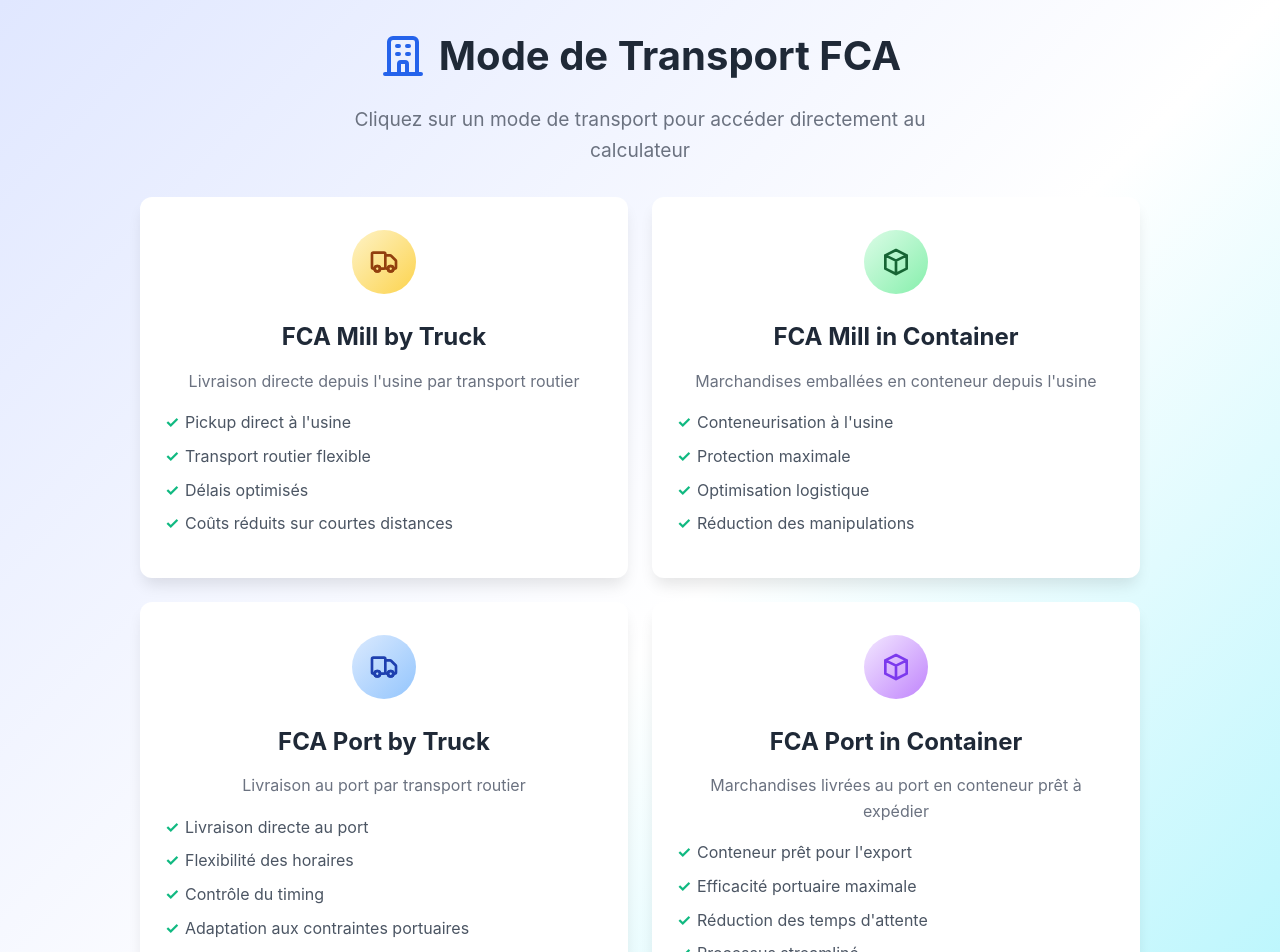
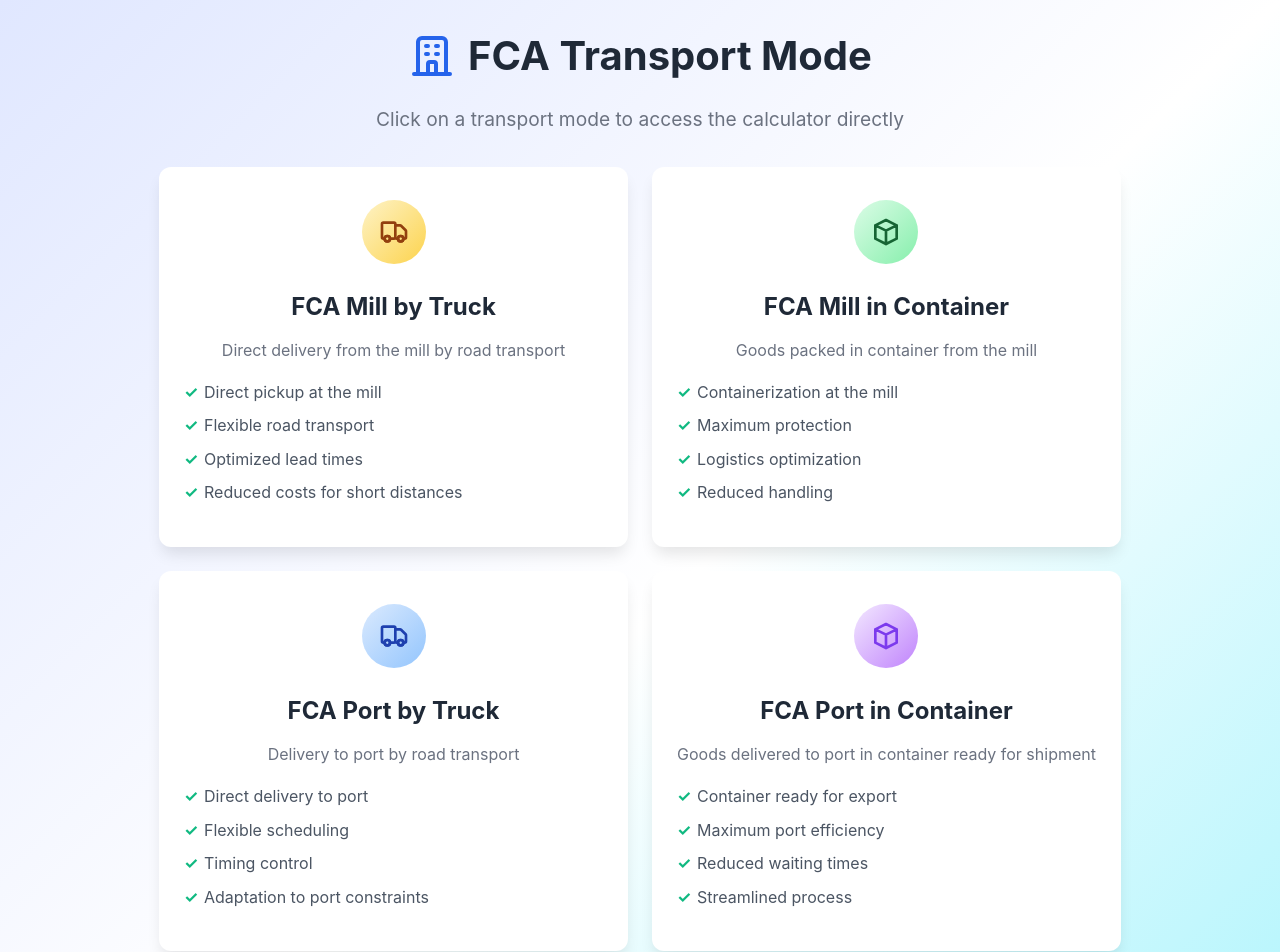
Before and after one commit to ghezal0n/CalculCost, a React (Create React App) app: page /transport in a window 1280 px wide. Shown: the top 952 px of the page. Built offline with nearby package versions, Linux system fonts and the light colour scheme; sample sign-in values are in the browser's storage.

Commit message:
translate version to english

```diff
--- a/src/App.js
+++ b/src/App.js
@@ -6,7 +6,7 @@ import {
   Navigate,
 } from "react-router-dom";
 import RegisterPage from "./pages/RegistrePage";
-import FreightPage from "./pages/FreightPage";
+import RegionPage from "./pages/RegionPage";
 import TransportChoicePage from "./pages/TransportChoicePage";
 import CalculPage from "./pages/CalculPage";
 import HistoriquePage from "./pages/HistoriquePage";
@@ -18,14 +18,14 @@ function App() {
   return (
     <Router>
       <Routes>
-        <Route path="/" element={<LoginForm />} />
-        <Route path="/login" element={<LoginForm />} />
-        <Route path="/register" element={<RegisterPage />} />
+        <Route path="/" element={<RegionPage />} />
+        {/* <Route path="/login" element={<LoginForm />} />
+        <Route path="/register" element={<RegisterPage />} /> */}
         <Route
           path="/freight"
           element={
             <ProtectedRoute>
-              <FreightPage />
+              <RegionPage />
             </ProtectedRoute>
           }
         />
--- a/src/auth/LoginForm.js
+++ b/src/auth/LoginForm.js
@@ -1,5 +1,6 @@
 import React, { useState } from "react";
 import "../assets/styles/Login.css";
+import "../assets/images/LogoRoxcel.png";
 import { useNavigate } from "react-router-dom";
 import { Eye, EyeOff, Mail, Lock, AlertCircle, Loader2 } from "lucide-react";
 import { Link } from "react-router-dom";
--- a/src/pages/CalculPage.js
+++ b/src/pages/CalculPage.js
@@ -293,7 +293,7 @@ const CalculPage = () => {
         <div className="proposal-header">
           <h3 className="proposal-title">
             <Ship className="title-icon" />
-            Proposition {index + 1}
+            Proposal {index + 1}
           </h3>
           <div className="carrier-badge">{route.carrier}</div>
         </div>
@@ -315,8 +315,8 @@ const CalculPage = () => {
 
               {/* Affichage conditionnel selon le type de calcul - FOB simplifié */}
               {calculation.calculationType ===
-              "fob-container" ? // Pour FOB - seulement Ocean freight (déjà affiché ci-dessus), pas d'autres lignes
-              null : calculation.calculationType === "mill-container" ? (
+              "fob-container" ? null : calculation.calculationType === // Pour FOB - seulement Ocean freight (déjà affiché ci-dessus), pas d'autres lignes
+                "mill-container" ? (
                 // Pour FCA Mill in Container
                 <>
                   <tr>
@@ -561,7 +561,7 @@ const CalculPage = () => {
         {/* Prix total en évidence */}
         <div className="final-price">
           <div className="text-center">
-            <p className="green-label">PRIX TOTAL PAR CONTENEUR</p>
+            <p className="green-label">TOTAL PRICE PER CONTAINER</p>
             <p className="text-3xl font-bold text-green-700">
               {calculation.allInByContainer.toLocaleString("fr-FR", {
                 minimumFractionDigits: 2,
@@ -570,12 +570,12 @@ const CalculPage = () => {
               {getCurrency()}
             </p>
             <p className="text-sm text-green-600 mt-1">
-              Soit{" "}
+              That is{" "}
               {calculation.allInByTon.toLocaleString("fr-FR", {
                 minimumFractionDigits: 2,
                 maximumFractionDigits: 2,
               })}{" "}
-              {getCurrency()} par tonne
+              {getCurrency()} per ton
             </p>
           </div>
         </div>
@@ -605,25 +605,25 @@ const CalculPage = () => {
         <div className="header mb-8">
           <div className="header-title">
             <Ship className="ship-icon" />
-            <h1>Calculateur de Fret Maritime</h1>
+            <h1>Maritime Freight Calculator</h1>
           </div>
           <p className="header-subtitle">
-            Comparez les offres de plusieurs transporteurs
+            Compare offers from multiple carriers
           </p>
           {selectedFCAMode && (
             <p className="header-mode-description">
-              Mode sélectionné :{" "}
+              Selected mode:{" "}
               {localStorage.getItem("selectedFCAModeLabel") || selectedFCAMode}
             </p>
           )}
           {countryId && (
             <p className="header-region-description">
-              Région :
+              Region:
               {countryId === "usa"
-                ? " États-Unis"
+                ? " United States"
                 : countryId === "spain"
-                ? " Espagne"
-                : " Benelux-Allemagne"}
+                ? " Spain"
+                : " Benelux-Germany"}
             </p>
           )}
         </div>
@@ -632,7 +632,7 @@ const CalculPage = () => {
         <div className="results-header">
           <h2 className="proposal-title">
             <Calculator className="card-title-icon" />
-            Rechercher des offres
+            Search for offers
           </h2>
 
           <div className="grid md:grid-cols-3 gap-6">
@@ -641,7 +641,7 @@ const CalculPage = () => {
               <label className="form-label">
                 <span className="label-icon-text">
                   <MapPin className="mappin-icon" />
-                  <span>Port d'origine</span>
+                  <span>Port of origin</span>
                 </span>
               </label>
 
@@ -650,7 +650,7 @@ const CalculPage = () => {
                 value={formData.origin}
                 onChange={(e) => handleInputChange("origin", e.target.value)}
               >
-                <option value="">Sélectionnez le port d'origine</option>
+                <option value="">Select port of origin</option>
                 {origins.map((origin) => (
                   <option key={origin} value={origin}>
                     {origin}
@@ -664,7 +664,7 @@ const CalculPage = () => {
               <label className="form-label">
                 <span className="label-icon-text">
                   <MapPin className="mappin-icon" />
-                  <span>Port de destination</span>
+                  <span>Destination port</span>
                 </span>
               </label>
               <select
@@ -674,7 +674,7 @@ const CalculPage = () => {
                   handleInputChange("destination", e.target.value)
                 }
               >
-                <option value="">Sélectionnez le port de destination</option>
+                <option value="">Select destination port</option>
                 {destinations.map((destination) => (
                   <option key={destination} value={destination}>
                     {destination}
@@ -697,7 +697,7 @@ const CalculPage = () => {
                 className={`btn ${isFormValid() ? "btn-primary" : ""}`}
               >
                 <Calculator className="icon" />
-                Valider
+                Validate
               </button>
             </div>
           </div>
@@ -709,10 +709,10 @@ const CalculPage = () => {
             {availableRoutes.length === 0 && (
               <div className="no-routes-message">
                 <div className="no-routes-icon">⚠️</div>
-                <h3 className="no-routes-title">Aucune route disponible</h3>
+                <h3 className="no-routes-title">No routes available</h3>
                 <p className="no-routes-description">
-                  Aucune offre trouvée pour {formData.origin} /{" "}
-                  {formData.destination}.
+                  No offers found for {formData.origin} / {formData.destination}
+                  .
                 </p>
               </div>
             )}
@@ -726,16 +726,14 @@ const CalculPage = () => {
                         {formData.origin} → {formData.destination}
                       </h2>
                       <p className="text-gray-600">
-                        {availableRoutes.length} offre
-                        {availableRoutes.length > 1 ? "s" : ""} disponible
+                        {availableRoutes.length} offer
+                        {availableRoutes.length > 1 ? "s" : ""} available
                         {availableRoutes.length > 1 ? "s" : ""}
                       </p>
                     </div>
                     {bestOffer && (
                       <div className="text-right">
-                        <p className="text-sm text-green-600">
-                          Meilleure offre
-                        </p>
+                        <p className="text-sm text-green-600">Best offer</p>
                         <p className="text-2xl font-bold text-green-700">
                           {calculateTotal(
                             bestOffer.oceanFreight,
--- a/src/pages/FreightPage.js
+++ b/src/pages/RegionPage.js
@@ -1,24 +1,24 @@
 import { useState } from "react";
-import "../assets/styles/Freight.css";
+import "../assets/styles/Region.css";
 import { useNavigate } from "react-router-dom";
 
-const FreightPage = () => {
+const RegionPage = () => {
   const [currentPage, setCurrentPage] = useState();
   const navigate = useNavigate();
   const countries = [
     {
       id: "benelux-germany",
-      name: "ANTWERP - HAMBURG - ROTTERDAM",
+      name: "Belgium - Germany",
       clickable: true,
     },
     {
       id: "spain",
-      name: "SPAIN",
+      name: "Spain",
       clickable: true,
     },
     {
       id: "usa",
-      name: "USA",
+      name: "United States of America",
       clickable: true,
     },
   ];
@@ -52,11 +52,11 @@ const FreightPage = () => {
                 d="M12 2a10 10 0 100 20 10 10 0 000-20zm0 0c2.5 2.5 4 6 4 10s-1.5 7.5-4 10m0-20c-2.5 2.5-4 6-4 10s1.5 7.5 4 10m-8-10h16"
               />
             </svg>
-            <h1>Sélectionnez votre région</h1>
+            <h1>Select your region</h1>
           </div>
 
           <p className="app-subtitle">
-            Choisissez une destination pour accéder aux options de transport
+            Choose a destination to access transport options
           </p>
         </header>
         <ul className="countries-list">
@@ -118,4 +118,4 @@ const FreightPage = () => {
   );
 };
 
-export default FreightPage;
+export default RegionPage;
--- a/src/pages/TransportChoicePage.js
+++ b/src/pages/TransportChoicePage.js
@@ -14,12 +14,12 @@ const choices = [
   {
     key: "fca-mill-truck",
     title: "FCA Mill by Truck",
-    description: "Livraison directe depuis l'usine par transport routier",
+    description: "Direct delivery from the mill by road transport",
     features: [
-      "Pickup direct à l'usine",
-      "Transport routier flexible",
-      "Délais optimisés",
-      "Coûts réduits sur courtes distances",
+      "Direct pickup at the mill",
+      "Flexible road transport",
+      "Optimized lead times",
+      "Reduced costs for short distances",
     ],
     svgPaths: [
       "M9 17a2 2 0 11-4 0 2 2 0 014 0zM19 17a2 2 0 11-4 0 2 2 0 014 0z",
@@ -29,12 +29,12 @@ const choices = [
   {
     key: "fca-mill-container",
     title: "FCA Mill in Container",
-    description: "Marchandises emballées en conteneur depuis l'usine",
+    description: "Goods packed in container from the mill",
     features: [
-      "Conteneurisation à l'usine",
-      "Protection maximale",
-      "Optimisation logistique",
-      "Réduction des manipulations",
+      "Containerization at the mill",
+      "Maximum protection",
+      "Logistics optimization",
+      "Reduced handling",
     ],
     svgPaths: [
       "M20 7l-8-4-8 4m16 0l-8 4m8-4v10l-8 4m0-10L4 7m8 4v10M4 7v10l8 4",
@@ -43,12 +43,12 @@ const choices = [
   {
     key: "fca-port-truck",
     title: "FCA Port by Truck",
-    description: "Livraison au port par transport routier",
+    description: "Delivery to port by road transport",
     features: [
-      "Livraison directe au port",
-      "Flexibilité des horaires",
-      "Contrôle du timing",
-      "Adaptation aux contraintes portuaires",
+      "Direct delivery to port",
+      "Flexible scheduling",
+      "Timing control",
+      "Adaptation to port constraints",
     ],
     svgPaths: [
       "M9 17a2 2 0 11-4 0 2 2 0 014 0zM19 17a2 2 0 11-4 0 2 2 0 014 0z",
@@ -58,12 +58,12 @@ const choices = [
   {
     key: "fca-port-container",
     title: "FCA Port in Container",
-    description: "Marchandises livrées au port en conteneur prêt à expédier",
+    description: "Goods delivered to port in container ready for shipment",
     features: [
-      "Conteneur prêt pour l'export",
-      "Efficacité portuaire maximale",
-      "Réduction des temps d'attente",
-      "Processus streamliné",
+      "Container ready for export",
+      "Maximum port efficiency",
+      "Reduced waiting times",
+      "Streamlined process",
     ],
     svgPaths: [
       "M20 7l-8-4-8 4m16 0l-8 4m8-4v10l-8 4m0-10L4 7m8 4v10M4 7v10l8 4",
@@ -174,22 +174,21 @@ const TransportChoicePage = () => {
               d="M19 21V5a2 2 0 00-2-2H7a2 2 0 00-2 2v16m14 0h2m-2 0h-5m-9 0H3m2 0h5M9 7h1m-1 4h1m4-4h1m-1 4h1m-5 10v-5a1 1 0 011-1h2a1 1 0 011 1v5m-4 0h4"
             ></path>
           </svg>
-          <h1>Mode de Transport FCA</h1>
+          <h1>FCA Transport Mode</h1>
         </div>
         {/* <p className="header-subtitle">Choisissez votre mode de livraison préféré</p> */}
         <p className="header-description">
           {/* Sélectionnez l'option qui correspond le mieux à vos besoins logistiques.
               Chaque mode offre des avantages spécifiques selon votre situation. */}
-          Cliquez sur un mode de transport pour accéder directement au
-          calculateur
+          Click on a transport mode to access the calculator directly
           {countryId && (
             <p className="header-region-description">
-              Région sélectionnée :{" "}
+              Selected region:{" "}
               {countryId === "usa"
-                ? "États-Unis"
+                ? "United States"
                 : countryId === "spain"
-                ? "Espagne"
-                : "Benelux-Allemagne"}
+                ? "Spain"
+                : "Benelux-Germany"}
             </p>
           )}
         </p>
--- a/src/pages/UsinePage.js
+++ b/src/pages/UsinePage.js
@@ -47,11 +47,9 @@ const UsinePage = () => {
                 d="M19 21V5a2 2 0 00-2-2H7a2 2 0 00-2 2v16m14 0h2m-2 0h-5m-9 0H3m2 0h5M9 7h1m-1 4h1m4-4h1m-1 4h1m-5 10v-5a1 1 0 011-1h2a1 1 0 011 1v5m-4 0h4"
               />
             </svg>
-            <h1 className="app-title">Sélectionnez votre usine</h1>
+            <h1 className="app-title">Select your mill </h1>
           </div>
-          <p className="app-subtitle">
-            Choisissez une usine pour accéder au calculateur
-          </p>
+          <p className="app-subtitle">Choose a mill to access the calculator</p>
         </header>
 
         <ul className="countries-list">
```
Also changed, not shown: src/assets/images/LogoRoxcel.png (added), src/assets/styles/Region.css (renamed from src/assets/styles/Freight.css).
